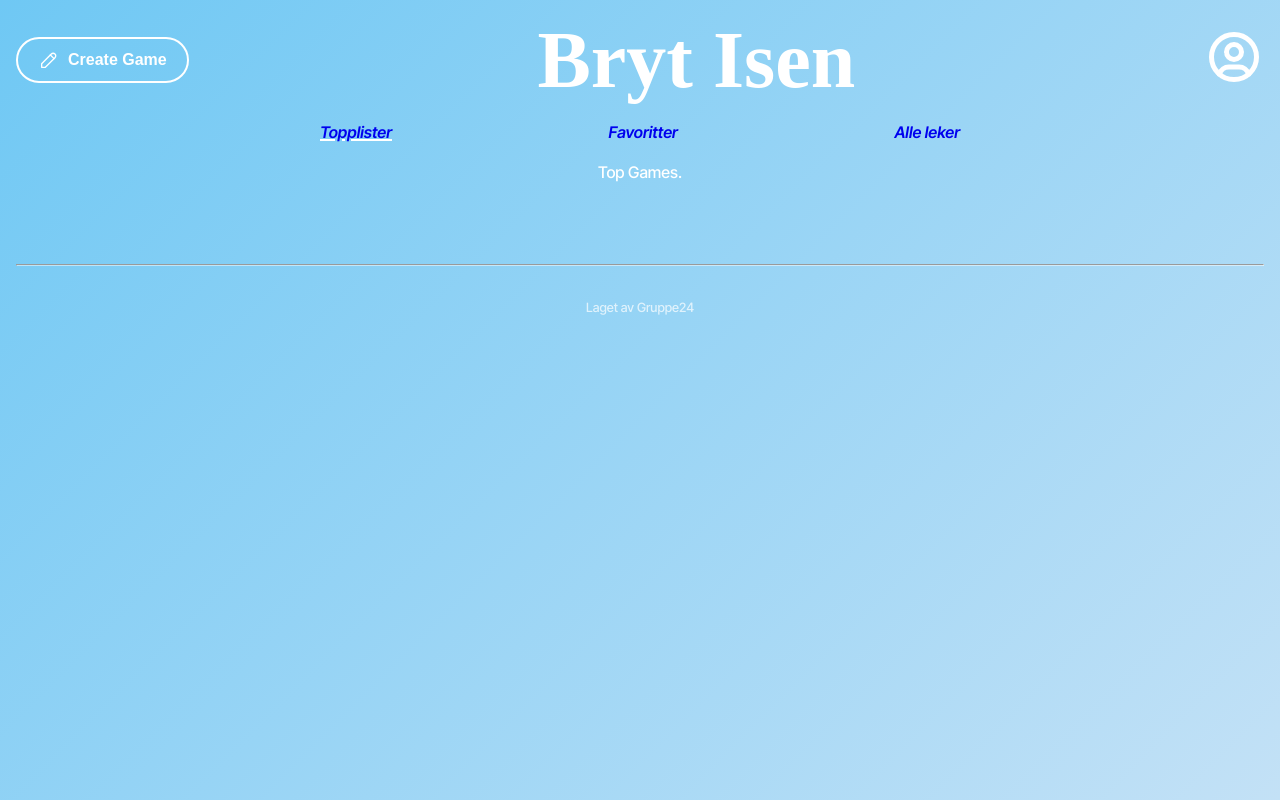
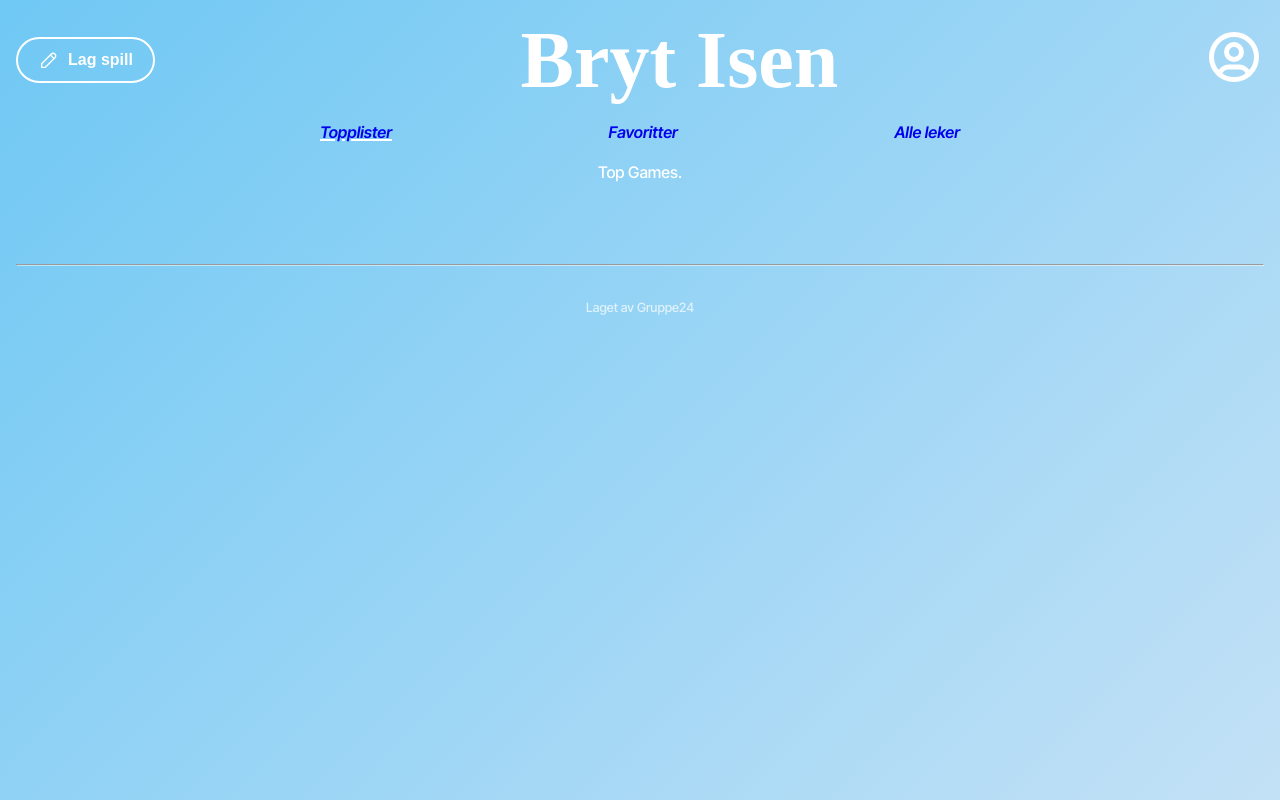
Before and after one commit to G-dubbbz/bryt-isen, a React (Vite) app in the folder frontend/: page / in a window 1280 px wide. Built offline with nearby package versions, Linux system fonts and the light colour scheme; a web font is replaced by a local one.

Commit message:
Fix: change button text from create game to lag spill

```diff
--- a/frontend/src/components/header/Header.tsx
+++ b/frontend/src/components/header/Header.tsx
@@ -40,7 +40,7 @@ function Header() {
             <path d="M4 20h4l10.5 -10.5a2.828 2.828 0 1 0 -4 -4l-10.5 10.5v4" />
             <path d="M13.5 6.5l4 4" />
           </svg>
-          <p>Create Game</p>
+          <p>Lag spill</p>
         </Button>
         <h1 id="title">Bryt Isen</h1>
         <div className="dropdown-container">
```
